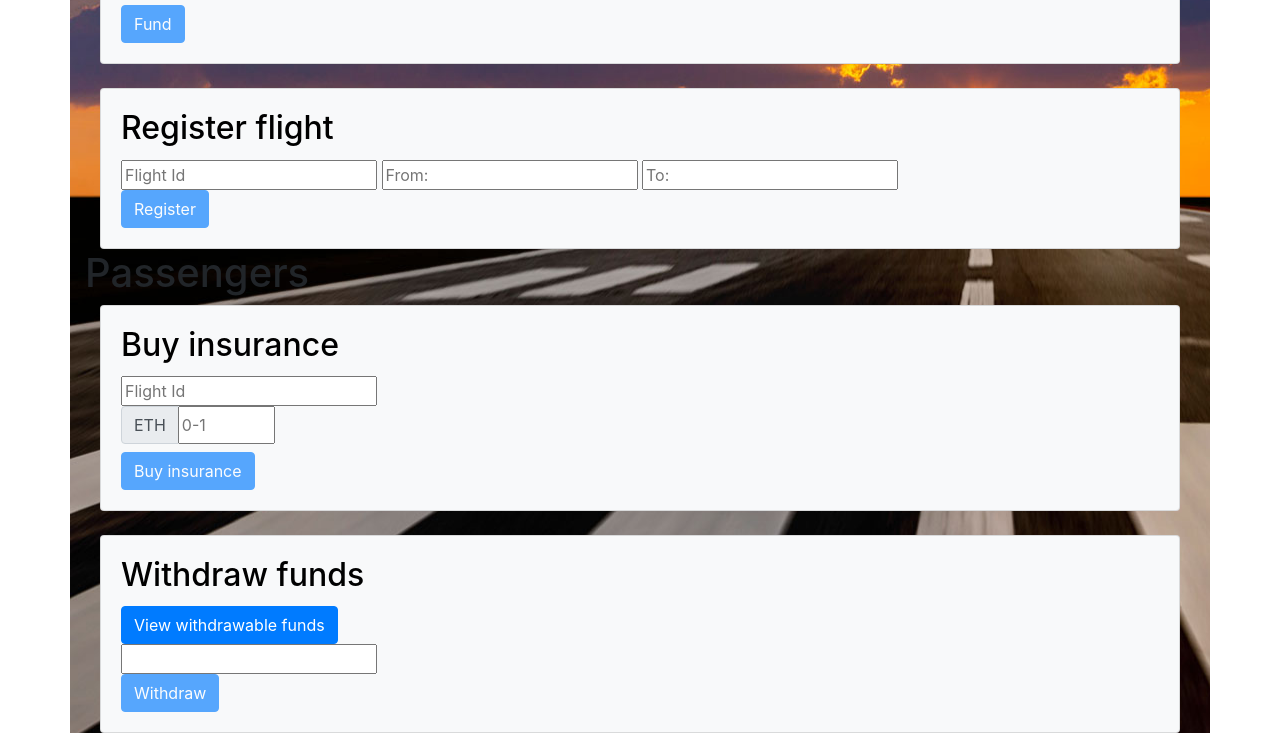
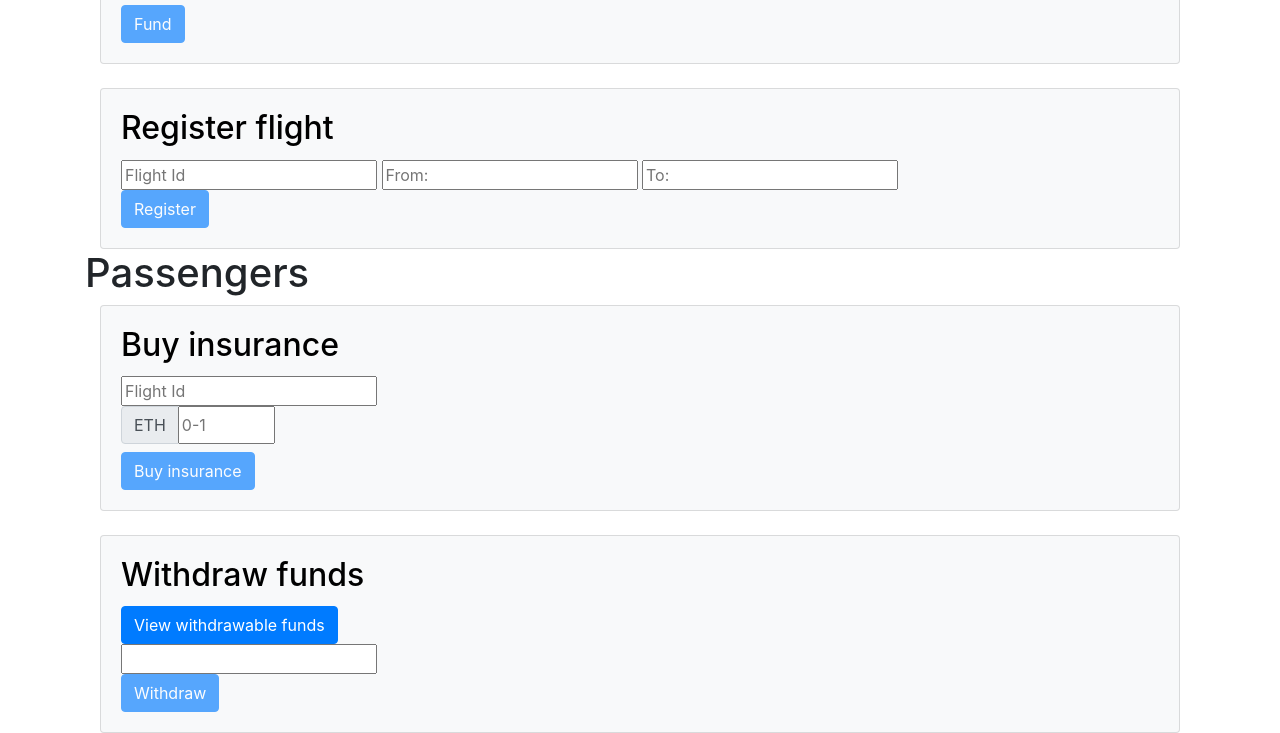
Before and after one commit to WooKaiZen/FlightSurety, a website: page src/dapp/index.html in a window 1280 px wide. Shown: the part 663-1396 px from the top of the page. Drawn offline with nearby package versions, Linux system fonts and the light colour scheme.

Commit message:
Update index.html

```diff
--- a/src/dapp/index.html
+++ b/src/dapp/index.html
@@ -1,5 +1,5 @@
 <!doctype html>
-<script src="index.js"></script>
+<!---<script src="index.js"></script>--->
 <html lang="en">
 
 <head>
@@ -20,7 +20,7 @@
         </button>
     </nav>
 
-    <main class="container" style="background-image: url('flight.jpg');">
+    <main class="container"><!--- style="background-image: url('flight.jpg');">--->
 		<br />
 		<br />
 		<br />
```
